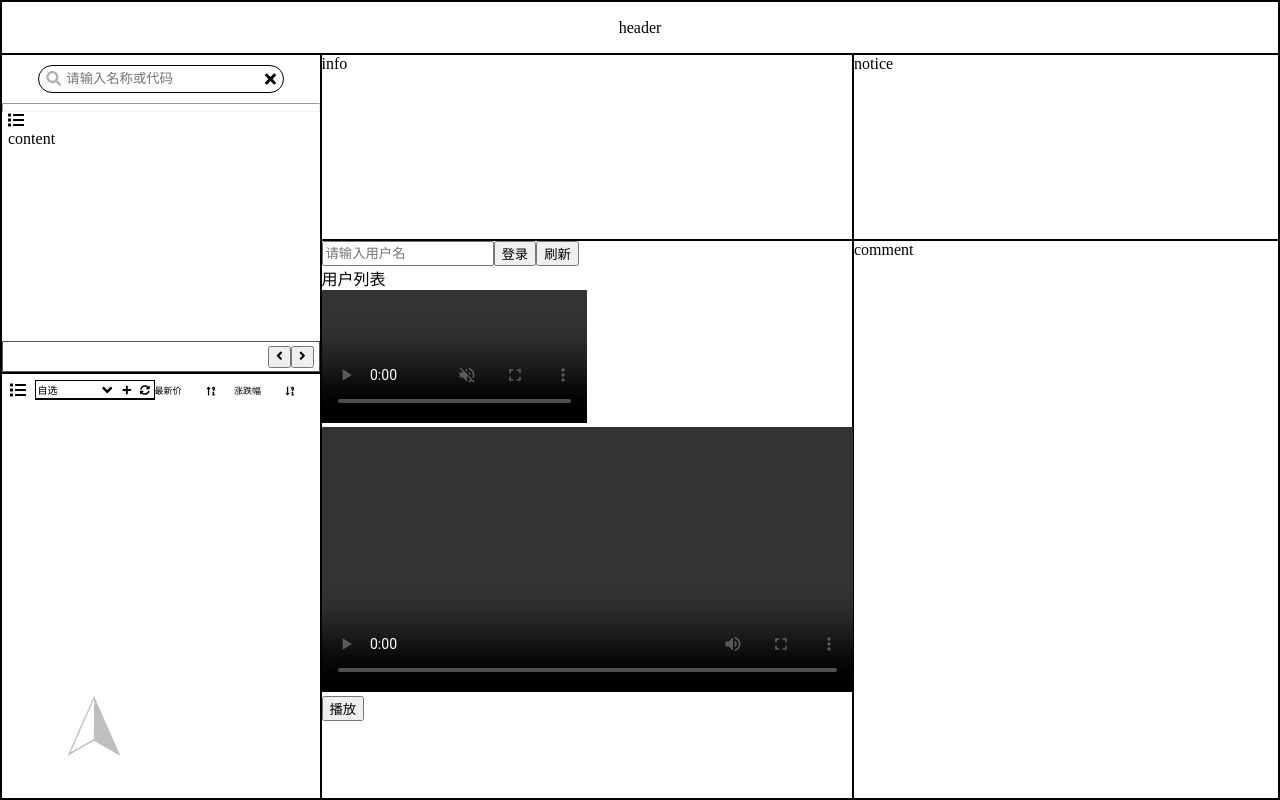
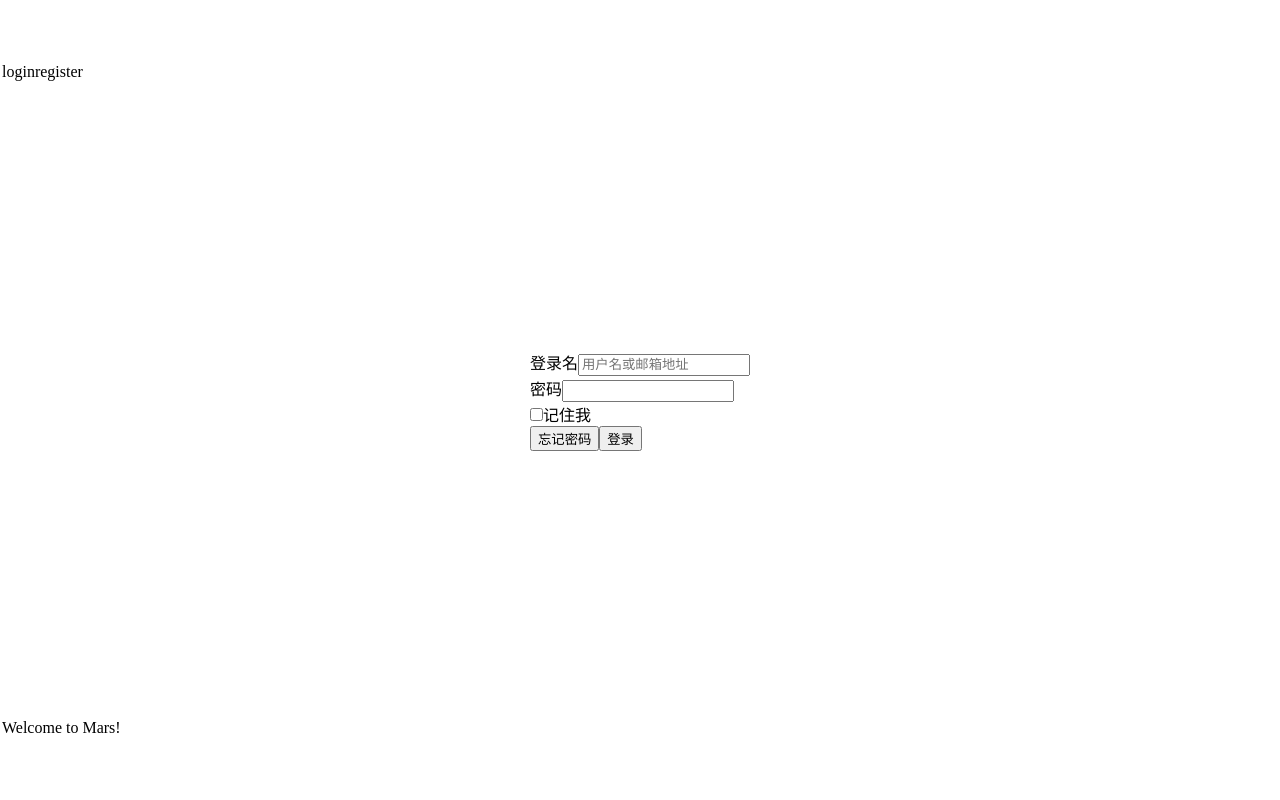
Before and after one commit to zqxul/stock.tao.ui, a React (Create React App) app: page / in a window 1280 px wide. Built offline with nearby package versions, Linux system fonts and the light colour scheme; a web font is replaced by a local one.

Commit message:
add button form landingpanel

```diff
--- /dev/null
+++ b/src/component/button.js
@@ -0,0 +1 @@
+import React from 'react'
--- a/src/component/form.css
+++ b/src/component/form.css
@@ -0,0 +1,9 @@
+.login-form {
+    display: flex;
+    flex-flow: column;
+}
+
+.register-form {
+    display: flex;
+    flex-flow: column;
+}
--- a/src/component/form.js
+++ b/src/component/form.js
@@ -5,7 +5,9 @@ export class LoginForm extends React.Component {
     constructor(props) {
         super(props)
         this.state = {
-
+            username: '',
+            password: '',
+            rememberMe: false
         }
     }
 
@@ -17,18 +19,36 @@ export class LoginForm extends React.Component {
 
     }
 
+    changeUsername = (e) => {
+        this.setState({
+            username: e.target.value
+        })
+    }
+
+    changePassword = (e) => {
+        this.setState({
+            password: e.target.value
+        })
+    }
+
+    changeRemberMe = (e) => {
+        this.setState({
+            rememberMe: e.target.value
+        })
+    }
+
     render() {
         return (
             <form className='login-form'>
                 <div className='username-row'>
                     <label className='username-lable' htmlFor='username'>登录名</label>
-                    <input id='username' name='username' type='text' placeholder='用户名或邮箱地址' />
+                    <input id='username' type='text' placeholder='用户名或邮箱地址' onChange={this.changeUsername} />
                 </div>
                 <div className='password-row'>
-                    <label className='password-label' htmlFor='password'>密码</label>
-                    <password id='password' />
+                    <label className='password-label' htmlFor='password' onChange={this.changePassword}>密码</label>
+                    <input id='password' type='password' />
                 </div>
-                <div className='rememberMe-row'>
+                <div className='rememberMe-row' onChange={this.changeRemberMe}>
                     <input type='checkbox' />
                     <label>记住我</label>
                 </div>
@@ -57,7 +77,7 @@ export class RegisterForm extends React.Component {
 
     render() {
         return (
-            <form className='login-form'>
+            <form className='register-form'>
                 <div className='username-row'>
                     <label className='username-lable' htmlFor='username'>用户名</label>
                     <input id='username' name='username' type='text' />
@@ -75,7 +95,7 @@ export class RegisterForm extends React.Component {
                     <password id='password' />
                 </div>
                 <div className='password-row'>
-                    <label className='password-label' htmlFor='password'>密码</label>
+                    <label className='password-label' htmlFor='password'>确认密码</label>
                     <password id='repassword' />
                 </div>
                 <div className='btn-row'>
--- /dev/null
+++ b/src/component/landing.css
@@ -0,0 +1,25 @@
+.landing-panel {
+    display: flex;
+    flex-flow: column;
+    height: 100%;
+}
+
+.landing-header {
+    display: flex;
+    align-items: flex-end;
+    flex: 1;
+    padding: 2px;
+}
+
+.landing-body {
+    flex: 8;
+    padding: 2px;
+    display: flex;
+    align-items: center;
+    justify-content: center;
+}
+
+.landing-footer {
+    flex: 1;
+    padding: 2px;
+}
--- /dev/null
+++ b/src/component/panel.js
@@ -0,0 +1,65 @@
+import React from 'react'
+import './landing.css'
+import { LoginForm, RegisterForm } from './form'
+
+export default class LandingPanel extends React.Component {
+
+    constructor(props) {
+        super(props)
+        this.state = {
+            tab: 'login'
+        }
+    }
+
+    handleLogin = () => {
+        this.setState({
+            tab: 'login'
+        })
+    }
+
+    handleRegister = () => {
+        this.setState({
+            tab: 'register'
+        })
+    }
+
+    render() {
+        const { tab } = this.state
+        return (
+            <div className='landing-panel'>
+                <div className='landing-header'>
+                    <LandingTab tabName='login' landingHandler={this.handleLogin} />
+                    <LandingTab tabName='register' landingHandler={this.handleRegister} />
+                </div>
+                <div className='landing-body'>
+                    {tab === 'login' ? <LoginForm /> : <RegisterForm />}
+                </div>
+                <div className='landing-footer'>
+                    Welcome to Mars!
+                </div>
+            </div>
+        )
+    }
+
+
+}
+
+class LandingTab extends React.Component {
+
+    constructor(props) {
+        super(props)
+        this.state = {}
+    }
+
+    handleLanding = () => {
+        const { landingHandler, tabName } = this.props
+        landingHandler(tabName)
+    }
+
+    render() {
+        const { tabName } = this.props
+        return (
+            <div className='landing-tab' onClick={this.handleLanding}>{tabName}</div>
+        )
+    }
+}
--- a/src/index.js
+++ b/src/index.js
@@ -2,11 +2,13 @@ import React from 'react';
 import ReactDOM from 'react-dom';
 import './index.css';
 import App from './App';
+import LandingPanel from './component/panel'
 import reportWebVitals from './reportWebVitals';
 
 ReactDOM.render(
   <React.StrictMode>
-    <App />
+    {/* <App /> */}
+    <LandingPanel />
   </React.StrictMode>,
   document.getElementById('root')
 );
--- /dev/null
+++ b/src/react-app-env.d.ts
@@ -0,0 +1 @@
+/// <reference types="react-scripts" />
```
